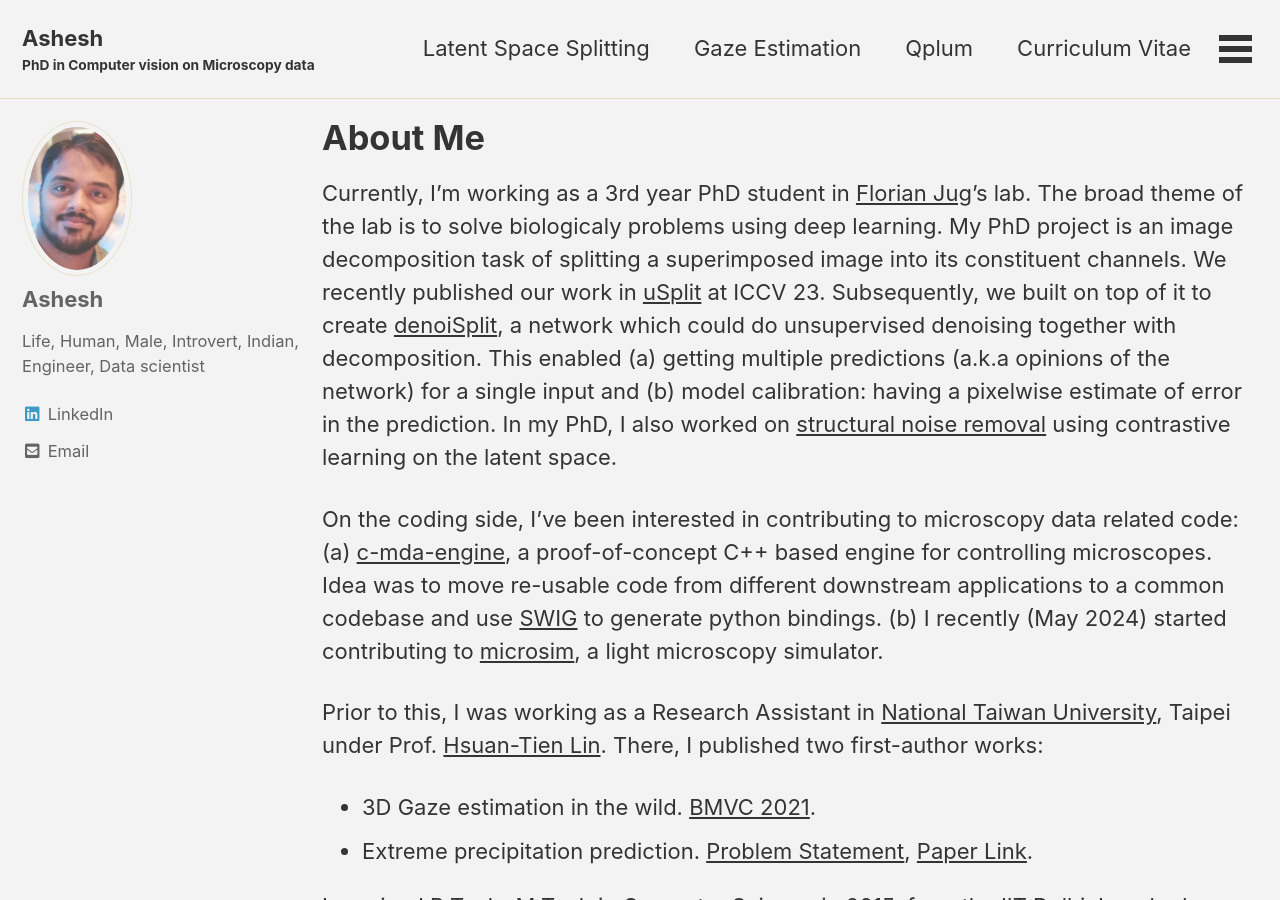
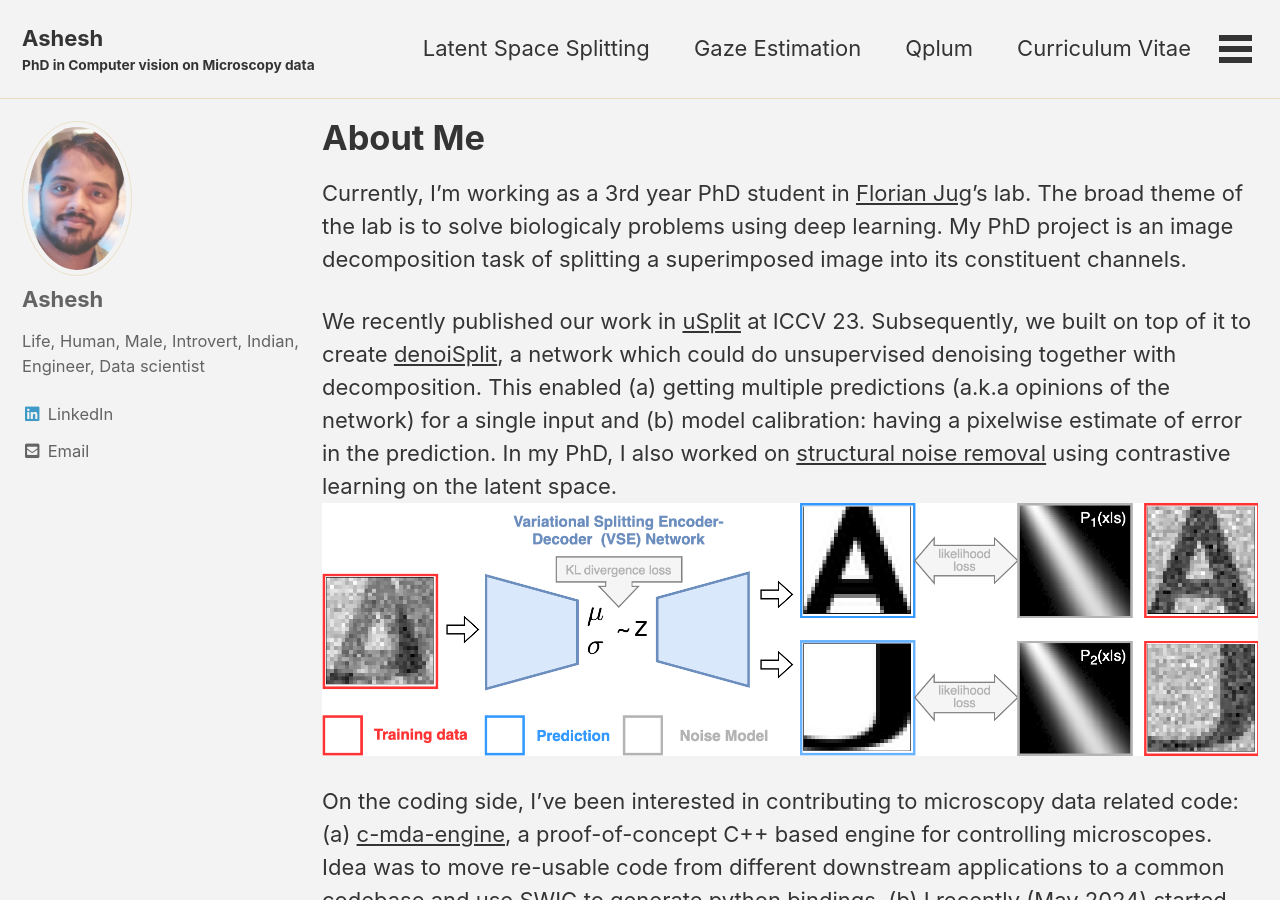
Before and after one commit to ashesh-0/ashesh.github.io, a Jekyll site: the page built from index.md, in a window 1280 px wide and 900 px high. Built offline with Jekyll 4.4.1, drawn with Linux system fonts in a browser that asks for light colours; cached includes are drawn as plain includes; part of the change alters nothing that is shown.

Commit message:
added an image

```diff
--- a/index.md
+++ b/index.md
@@ -5,7 +5,11 @@ title: About Me
 # layout: single
 classes: wide
 ---
-Currently, I'm working as a 3rd year PhD student in [Florian Jug](https://humantechnopole.it/en/people/florian-jug/)'s lab. The broad theme of the lab is to solve biologicaly problems using deep learning. My PhD project is an image decomposition task of splitting a superimposed image into its constituent channels. We recently published our work in [uSplit](https://ashesh-0.github.io/uSplit/) at ICCV 23. Subsequently, we built on top of it to create [denoiSplit](https://arxiv.org/abs/2403.11854), a network which could do unsupervised denoising together with decomposition. This enabled (a) getting multiple predictions (a.k.a opinions of the network) for a single input and (b) model calibration: having a pixelwise estimate of error in the prediction. In my PhD, I also worked on [structural noise removal](/structural_noise_removal/) using contrastive learning on the latent space.
+Currently, I'm working as a 3rd year PhD student in [Florian Jug](https://humantechnopole.it/en/people/florian-jug/)'s lab. The broad theme of the lab is to solve biologicaly problems using deep learning. My PhD project is an image decomposition task of splitting a superimposed image into its constituent channels.
+
+We recently published our work in [uSplit](https://ashesh-0.github.io/uSplit/) at ICCV 23. Subsequently, we built on top of it to create [denoiSplit](https://arxiv.org/abs/2403.11854), a network which could do unsupervised denoising together with decomposition. This enabled (a) getting multiple predictions (a.k.a opinions of the network) for a single input and (b) model calibration: having a pixelwise estimate of error in the prediction. In my PhD, I also worked on [structural noise removal](/structural_noise_removal/) using contrastive learning on the latent space.
+<img src="assets/images/usplit_teaser.png" alt="drawing" class="center"
+title="Splitting: An image decomposition task"/>
 
 On the coding side, I've been interested in contributing to microscopy data related code: (a) [c-mda-engine](https://github.com/pymmcore-plus/c-mda-engine), a proof-of-concept C++ based engine for controlling microscopes. Idea was to move re-usable code from different downstream applications to a common codebase and use [SWIG](https://www.swig.org/Doc1.3/Python.html) to generate python bindings. (b) I recently (May 2024) started contributing to [microsim](https://github.com/ashesh-0/microsim), a light microscopy simulator.
 
```
Also changed, not shown: assets/images/usplit_teaser.png (added).
